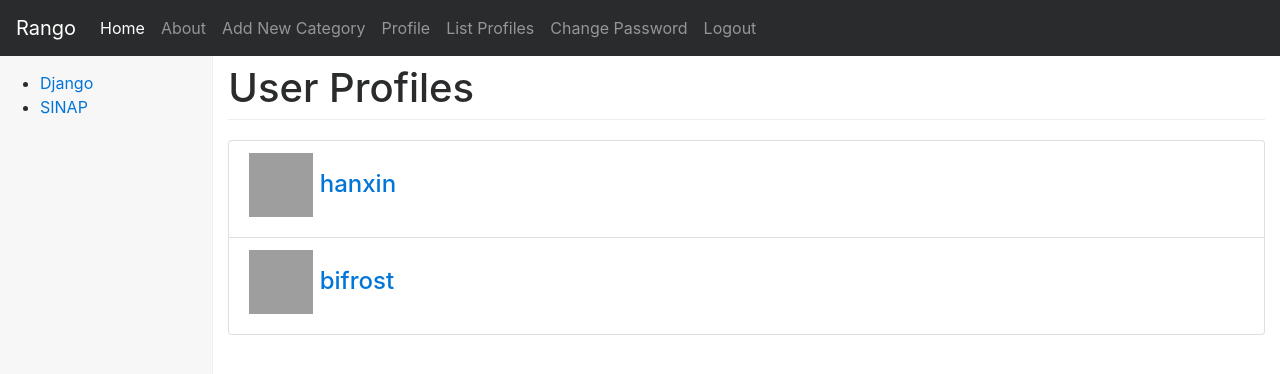
After one commit to bifrostx/tango_with_django_project, a Django app: page /rango/list_profiles/ in a window 1280 px wide. The commit adds this page. Shown: the top 374 px of the page. Run offline with Django 3.2, Linux system fonts and the light colour scheme; a user stored in the database is signed in; data comes from the database, SQL or seed files in the repository; both versions use the stored data as it was after the commit; some libraries are stand-ins or nearby versions; grey boxes are pictures that could not be loaded.

Commit message:
add user profile list

```diff
--- a/rango/urls.py
+++ b/rango/urls.py
@@ -18,4 +18,5 @@ urlpatterns = [
     url(r'^goto/', views.track_url, name='goto'),
     url(r'^register_profile/$', views.register_profile, name='register_profile'),
     url(r'^profile/(?P<username>[\w\-]+)$', views.profile, name='profile'),
+    url(r'^list_profiles/$', views.list_profiles, name='list_profiles'),
 ]
--- a/rango/views.py
+++ b/rango/views.py
@@ -277,3 +277,10 @@ def profile(request, username):
     else:
         return render(request, 'rango/profile.html',
                       {'user_profile': user_profile, 'selecteduser': user, 'form': form})
+
+
+@login_required
+def list_profiles(request):
+    user_profile_list = UserProfile.objects.all()
+    return render(request, 'rango/list_profiles.html',
+                  {'user_profile_list': user_profile_list})
--- a/templates/rango/base.html
+++ b/templates/rango/base.html
@@ -41,10 +41,13 @@
             <a class="nav-link" href="{% url 'rango:add_category' %}">Add New Category</a>
           </li>
           <li class="nav-item">
-            <a class="nav-link" href="{% url 'auth_password_change' %}">Change Password</a>
+            <a class="nav-link" href="{% url 'rango:profile' user.username %}">Profile</a>
           </li>
           <li class="nav-item">
-            <a class="nav-link" href="{% url 'rango:profile' user.username %}">Profile</a>
+            <a class="nav-link" href="{% url 'rango:list_profiles' %}">List Profiles</a>
+          </li>
+          <li class="nav-item">
+            <a class="nav-link" href="{% url 'auth_password_change' %}">Change Password</a>
           </li>
           <li class="nav-item">
             <a class="nav-link" href="{% url 'auth_logout' %}?next=/rango/">Logout</a>
--- /dev/null
+++ b/templates/rango/list_profiles.html
@@ -0,0 +1,33 @@
+{% extends "rango/base.html" %}
+{% load staticfiles %}
+
+{% block title_block %}User Profiles{% endblock %}
+
+{% block body_block %}
+
+<h1>User Profiles</h1>
+<div class="panel">
+    {% if user_profile_list %}
+    <div class="panel-heading">
+        <div class="panel-body">
+            <div class="list-group">
+                {% for profile in user_profile_list %}
+                <div class="list-group-item">
+                    <h4 class="list-group-item-heading">
+                    {% if profile.picture %}
+                        <img width="64" height="64" src="{{ MEDIA_URL }}{{ profile.picture }}" />
+                    {% else %}
+                        <img width="64" height="64" src="{{ MEDIA_URL }}homer.jpg"/>
+                    {% endif %}
+                        <a href="{% url 'rango:profile' profile.user.username %}">{{ profile.user.username }}</a>
+                    </h4>
+                </div>
+                {% endfor %}
+            </div>
+        </div>
+    </div>
+    {% else %}
+        <p>There are no users for the site.</p>
+    {% endif %}
+</div>
+{% endblock %}
--- a/templates/rango/profile.html
+++ b/templates/rango/profile.html
@@ -6,7 +6,11 @@
 {% block body_block %}
 
 <h1>{{ selecteduser.username }} Profile</h1>
-<img src="{{ MEDIA_URL }}{{ user_profile.picture }}" width="300" height="300" alt="user picture" />
+{% if user_profile.picture %}
+    <img src="{{ MEDIA_URL }}{{ user_profile.picture }}" width="300" height="300" alt="{{ user_profile.user.username }}" />
+{% else %}
+    <img width="300" height="300" src="{{ MEDIA_URL }}homer.jpg"/>
+{% endif %}
 <br />
 <div>
     {% if selecteduser.username == user.username %}
```
Also changed, not shown: db.sqlite3, media/homer.jpg (added).
